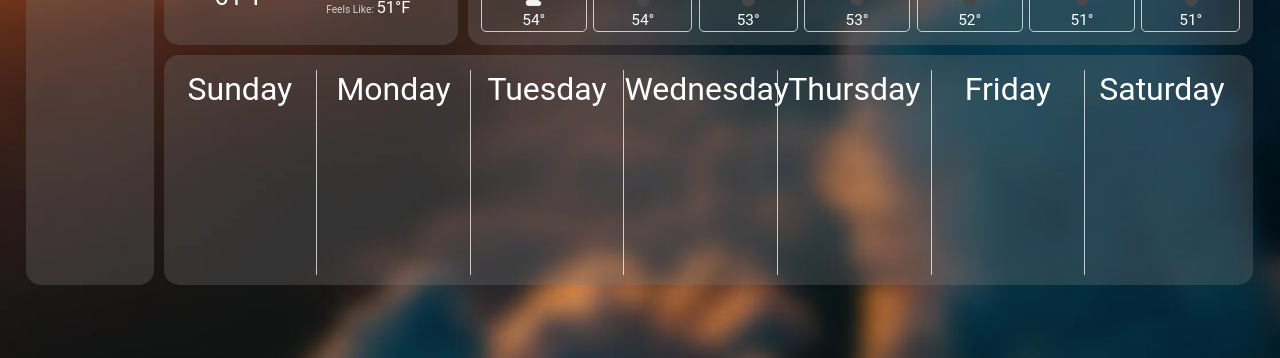
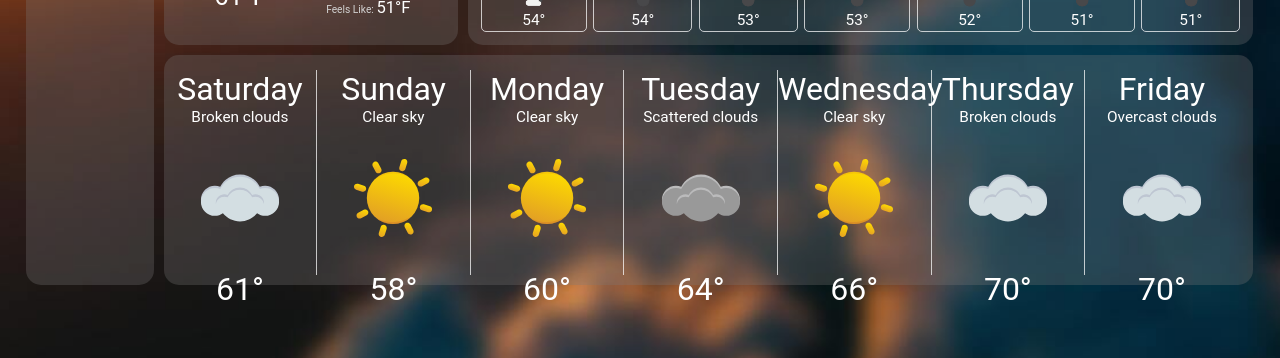
Before and after one commit to tdimitriadis/React-Weather-App, a React (Create React App) app: page / in a window 1280 px wide. Shown: the part 330-688 px from the top of the page. Built offline with nearby package versions, Linux system fonts and the light colour scheme; no server answers.

Commit message:
Adding weather data and icons on seven day forecast

```diff
--- a/src/components/HourlyForecast.jsx
+++ b/src/components/HourlyForecast.jsx
@@ -2,7 +2,7 @@ import React from 'react';
 
 import moment from 'moment';
 
-import { icons } from '../constants.js';
+import { ICONS } from '../constants.js';
 
 import './css/hourlyForecast.css';
 
@@ -23,7 +23,7 @@ const HourlyForecast = ({ weatherReport }) => {
             <div className='hourly-forecast-time'>{time}</div>
             <img
               className='hourly-forecast-icon'
-              src={icons[`${weatherIcon}`]}
+              src={ICONS[`${weatherIcon}`]}
               alt='weatherIcon'
             ></img>
             <div className='hourly-forecast-temp'>
--- a/src/components/SevenForecast.jsx
+++ b/src/components/SevenForecast.jsx
@@ -1,17 +1,57 @@
 import React from 'react';
+
+import moment from 'moment';
+
+import { SEVEN_DAY_ICONS } from '../constants.js';
 
 import './css/sevenForecast.css';
 
-const SevenForecast = () => {
+const SevenForecast = ({ weatherReport }) => {
+  console.log('weatherReport: ', weatherReport.daily);
+  const daily = () => {
+    return (
+      weatherReport.daily &&
+      weatherReport.daily.map((val, i) => {
+        let weatherIcon = val.weather[0].icon;
+        let day = moment.unix(val.dt).format('dddd');
+        let description = val.weather[0].description;
+
+        if (i >= 7) {
+          return null;
+        }
+
+        return (
+          <div className={`seven-forecast-${i + 1}`} key={i}>
+            {day}
+            <div>
+              <div className='seven-forecast-description'>
+                {description.replace(/^./, description[0].toUpperCase())}
+              </div>
+              <img
+                className='seven-forecast-icon'
+                src={SEVEN_DAY_ICONS[`${weatherIcon}`]}
+                alt='weatherIcon'
+              ></img>
+            </div>
+            <div className='seven-forecast-temp'>
+              {Math.round(val.temp.day) + '\xB0'}
+            </div>
+          </div>
+        );
+      })
+    );
+  };
+
   return (
     <div className='seven-forecast-grid-container'>
-      <div className='seven-forecast-one'>Sunday</div>
+      {daily()}
+      {/* <div className='seven-forecast-one'>Sunday</div>
       <div className='seven-forecast-two'>Monday</div>
       <div className='seven-forecast-three'>Tuesday</div>
       <div className='seven-forecast-four'>Wednesday</div>
       <div className='seven-forecast-five'>Thursday</div>
       <div className='seven-forecast-six'>Friday</div>
-      <div className='seven-forecast-seven'>Saturday</div>
+      <div className='seven-forecast-seven'>Saturday</div> */}
     </div>
   );
 };
--- a/src/components/css/sevenForecast.css
+++ b/src/components/css/sevenForecast.css
@@ -1,22 +1,22 @@
-.seven-forecast-one {
+.seven-forecast-1 {
   grid-area: one;
 }
-.seven-forecast-two {
+.seven-forecast-2 {
   grid-area: two;
 }
-.seven-forecast-three {
+.seven-forecast-3 {
   grid-area: three;
 }
-.seven-forecast-four {
+.seven-forecast-4 {
   grid-area: four;
 }
-.seven-forecast-five {
+.seven-forecast-5 {
   grid-area: five;
 }
-.seven-forecast-six {
+.seven-forecast-6 {
   grid-area: six;
 }
-.seven-forecast-seven {
+.seven-forecast-7 {
   grid-area: seven;
   font-size: 2.5vw;
   text-align: center;
@@ -36,3 +36,17 @@
   text-align: center;
   color: white;
 }
+
+.seven-forecast-description {
+  font-size: 1.2vw;
+}
+
+.seven-forecast-icon {
+  padding-top: 2rem;
+  width: 5rem;
+  height: 5rem;
+}
+
+.seven-forecast-temp {
+  padding-top: 1.5rem;
+}
--- a/src/constants.js
+++ b/src/constants.js
@@ -11,7 +11,15 @@ import thunderstormIcon from './assets/thunderstormIcon.png';
 import snowIcon from './assets/snowIcon.png';
 import windIcon from './assets/windIcon.png';
 
-export const icons = {
+import sunIconSeven from './assets/WeatherIcons/day_clear.svg';
+import nightBrokenCloudsSeven from './assets/WeatherIcons/cloudy.svg';
+import scatteredCloudsIconSeven from './assets/WeatherIcons/angry_clouds.svg';
+import rainIconSeven from './assets/WeatherIcons/day_rain.svg';
+import fewCloudsIconSeven from './assets/WeatherIcons/day_partial_cloud.svg';
+import showerRainIconSeven from './assets/WeatherIcons/rain.svg';
+import thunderstormIconSeven from './assets/WeatherIcons/rain_thunder.svg';
+
+export const ICONS = {
   '01d': sunIcon,
   '01n': nightSunIcon,
   '02d': fewCloudsIcon,
@@ -31,3 +39,24 @@ export const icons = {
   '50n': windIcon,
   '50d': windIcon,
 };
+
+export const SEVEN_DAY_ICONS = {
+  '01d': sunIconSeven,
+  '01n': nightSunIcon,
+  '02d': fewCloudsIconSeven,
+  '02n': fewCloudsIconSeven,
+  '03d': scatteredCloudsIconSeven,
+  '03n': scatteredCloudsIconSeven,
+  '04d': nightBrokenCloudsSeven,
+  '04n': nightBrokenCloudsSeven,
+  '09d': showerRainIconSeven,
+  '09n': showerRainIconSeven,
+  '10d': rainIconSeven,
+  '10n': rainIconSeven,
+  '11d': thunderstormIconSeven,
+  '11n': thunderstormIconSeven,
+  '13d': snowIcon,
+  '13n': snowIcon,
+  '50n': windIcon,
+  '50d': windIcon,
+};
--- a/src/pages/Weather.jsx
+++ b/src/pages/Weather.jsx
@@ -77,7 +77,7 @@ const Weather = () => {
           <HourlyForecast weatherReport={weatherReport} />
         </div>
         <div className='weather-seven-day'>
-          <SevenForecast />
+          <SevenForecast weatherReport={weatherReport} />
         </div>
       </div>
       {modal && (
```
